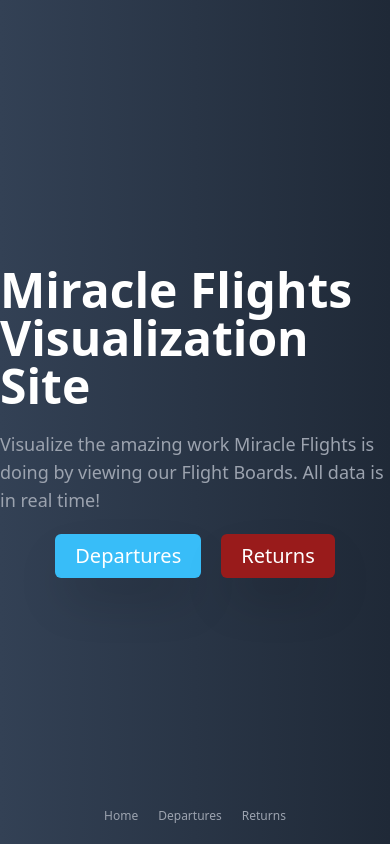
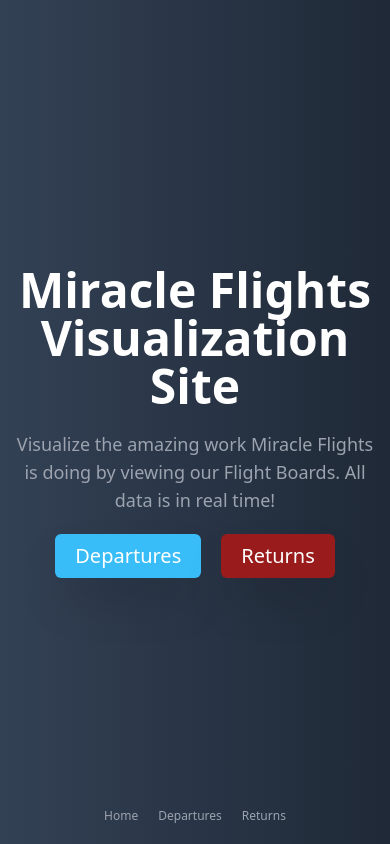
Before and after one commit to zachmiracleflights/visualization-site, a Next.js app: page / in a window 390 px wide. Built offline with nearby package versions, Linux system fonts and the light colour scheme.

Commit message:
centering on mobile

```diff
--- a/app/page.tsx
+++ b/app/page.tsx
@@ -3,7 +3,7 @@
 
 export default function Home() {
   return (
-    <div className="h-screen w-screen text-white flex flex-col justify-center items-center space-y-5">
+    <div className="h-screen w-screen text-white flex flex-col justify-center items-center space-y-5 p-3 text-center">
       <h1 className="font-bold text-5xl">Miracle Flights Visualization Site</h1>
       <p className="text-gray-400 text-lg">Visualize the amazing work Miracle Flights is doing by viewing our Flight Boards. All data is in real time!</p>
       <div className="flex space-x-5 text-xl">
```
